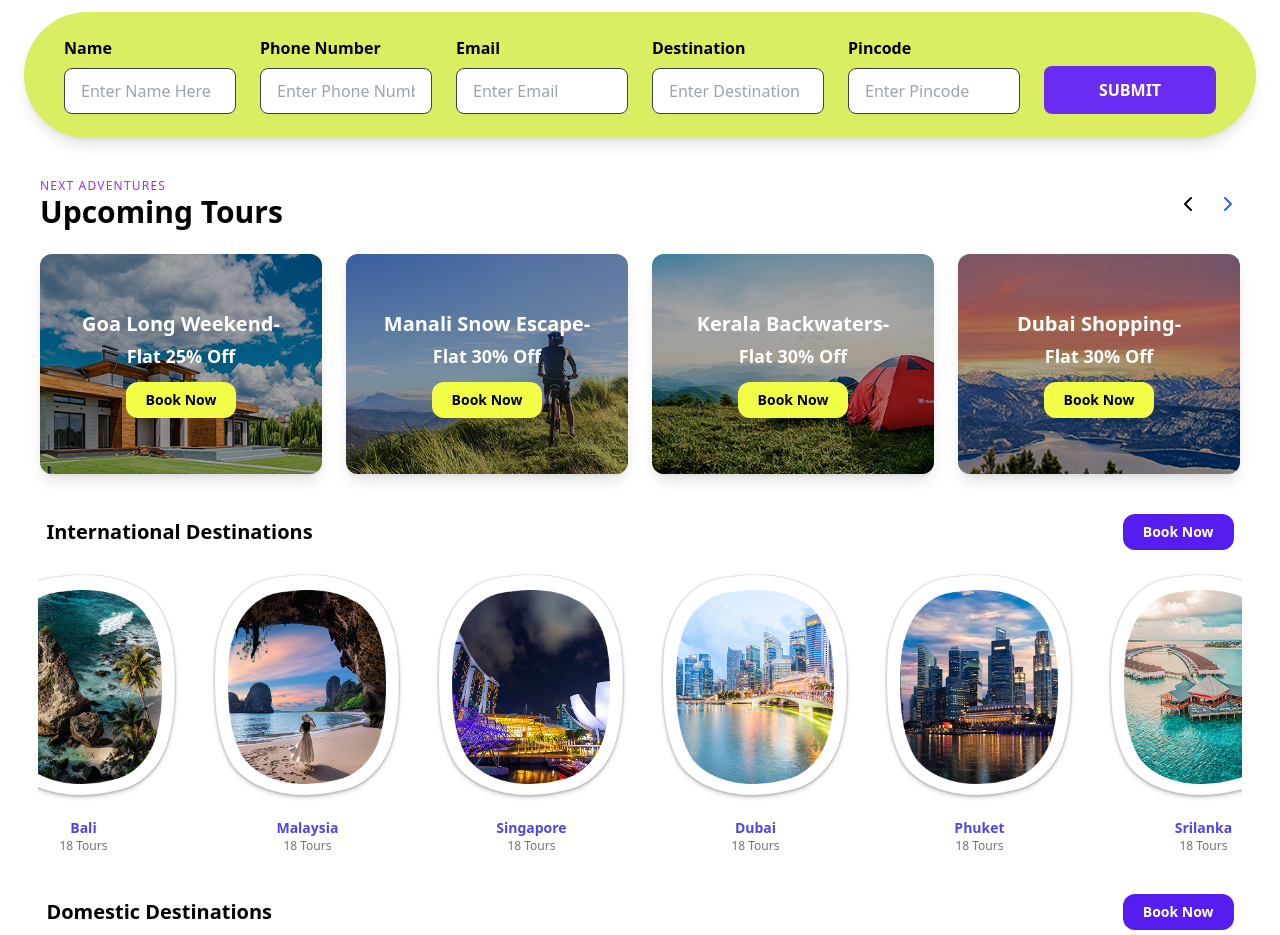
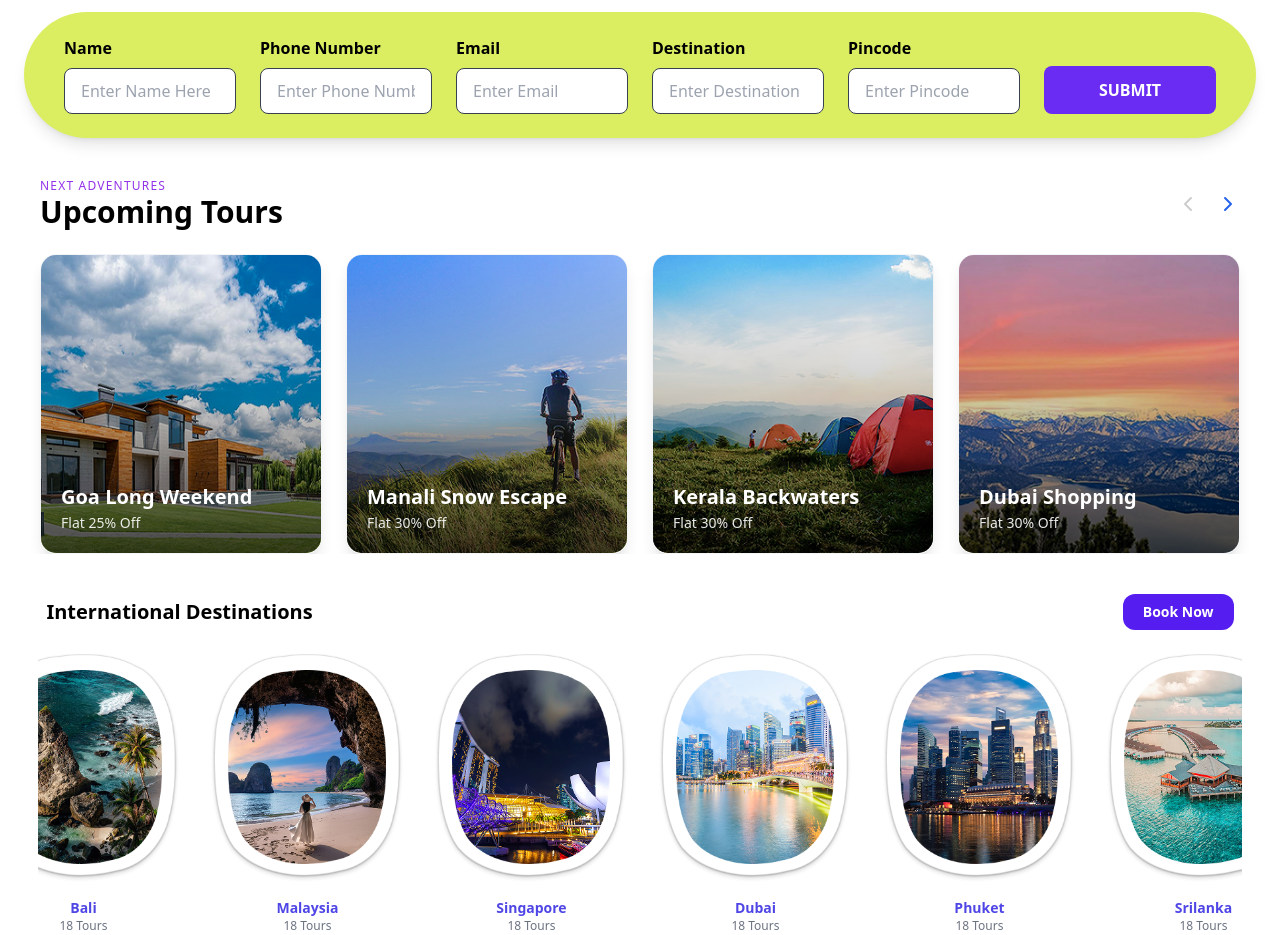
Before and after one commit to markwaveai/marktours_dashboard, a React (Vite) app: page /tour-services in a window 1280 px wide. Shown: the part 820-1755 px from the top of the page. Built offline with nearby package versions, Linux system fonts and the light colour scheme.

Commit message:
add changes

```diff
--- a/package.json
+++ b/package.json
@@ -17,6 +17,7 @@
     "@tailwindcss/vite": "^4.1.18",
     "axios": "^1.13.2",
     "date-fns": "^4.1.0",
+    "framer-motion": "^12.23.26",
     "lucide-react": "^0.562.0",
     "react": "^19.2.0",
     "react-dom": "^19.2.0",
--- a/src/components/Hero/UpcomingTours.jsx
+++ b/src/components/Hero/UpcomingTours.jsx
@@ -1,55 +1,42 @@
-import { useState } from "react";
+import { useState, useEffect } from "react";
 import { ChevronLeft, ChevronRight } from "lucide-react";
+import { motion } from "framer-motion";
 import BookNowButton from "../BookNowButton";
-import BookingModal from "../BookingModal"; // 👈 ADD THIS
+import BookingModal from "../BookingModal";
 
 const tours = [
-  {
-    title: "Goa Long Weekend-",
-    offer: "Flat 25% Off",
-    image: "/assets/images/adventures/adv1.png",
-  },
-  {
-    title: "Manali Snow Escape-",
-    offer: "Flat 30% Off",
-    image: "/assets/images/adventures/adv2.png",
-  },
-  {
-    title: "Kerala Backwaters-",
-    offer: "Flat 30% Off",
-    image: "/assets/images/adventures/adv3.png",
-  },
-  {
-    title: "Dubai Shopping-",
-    offer: "Flat 30% Off",
-    image: "/assets/images/adventures/adv4.png",
-  },
-  {
-    title: "Bali Island Escape-",
-    offer: "Flat 20% Off",
-    image: "/assets/images/adventures/adv5.png",
-  },
+  { title: "Goa Long Weekend", offer: "Flat 25% Off", image: "/assets/images/adventures/adv1.png" },
+  { title: "Manali Snow Escape", offer: "Flat 30% Off", image: "/assets/images/adventures/adv2.png" },
+  { title: "Kerala Backwaters", offer: "Flat 30% Off", image: "/assets/images/adventures/adv3.png" },
+  { title: "Dubai Shopping", offer: "Flat 30% Off", image: "/assets/images/adventures/adv4.png" },
+  { title: "Bali Island Escape", offer: "Flat 20% Off", image: "/assets/images/adventures/adv5.png" },
 ];
 
-const VISIBLE_CARDS = 4;
+const GAP = 24;
 
 export default function UpcomingTours() {
   const [startIndex, setStartIndex] = useState(0);
+  const [openModal, setOpenModal] = useState(false);
+  const [flippedIndex, setFlippedIndex] = useState(null);
+  const [cardsToShow, setCardsToShow] = useState(4);
 
-  // ✅ MODAL STATE
-  const [openModal, setOpenModal] = useState(false);
+  useEffect(() => {
+    const updateCards = () => {
+      if (window.innerWidth >= 1024) setCardsToShow(4);
+      else if (window.innerWidth >= 768) setCardsToShow(2);
+      else setCardsToShow(1);
+    };
+    updateCards();
+    window.addEventListener("resize", updateCards);
+    return () => window.removeEventListener("resize", updateCards);
+  }, []);
 
   const canGoLeft = startIndex > 0;
-  const canGoRight = startIndex + VISIBLE_CARDS < tours.length;
-
-  const visibleTours = tours.slice(
-    startIndex,
-    startIndex + VISIBLE_CARDS
-  );
+  const canGoRight = startIndex < tours.length - cardsToShow;
 
   return (
     <>
-      <section className="w-full px-4 md:px-10 2xl:px-24 py-10">
+      <section className="w-full px-4 md:px-10 2xl:px-24 py-10 overflow-hidden">
         {/* Header */}
         <div className="flex justify-between items-center mb-6">
           <div>
@@ -64,73 +51,108 @@ export default function UpcomingTours() {
           {/* Arrows */}
           <div className="flex gap-4">
             <ChevronLeft
-              onClick={() => canGoLeft && setStartIndex(startIndex - 1)}
-              className={`text-2xl transition
-                ${
-                  canGoLeft
-                    ? "text-blue-600 cursor-pointer"
-                    : "text-black cursor-not-allowed"
-                }
-              `}
+              onClick={() => canGoLeft && setStartIndex((i) => i - 1)}
+              className={`text-2xl transition duration-300 ${canGoLeft ? "text-blue-600 cursor-pointer hover:scale-125" : "text-black/20 cursor-not-allowed"
+                }`}
             />
             <ChevronRight
-              onClick={() => canGoRight && setStartIndex(startIndex + 1)}
-              className={`text-2xl transition
-                ${
-                  canGoRight
-                    ? "text-blue-600 cursor-pointer"
-                    : "text-black cursor-not-allowed"
-                }
-              `}
+              onClick={() => canGoRight && setStartIndex((i) => i + 1)}
+              className={`text-2xl transition duration-300 ${canGoRight ? "text-blue-600 cursor-pointer hover:scale-125" : "text-black/20 cursor-not-allowed"
+                }`}
             />
           </div>
         </div>
 
-        {/* Cards */}
-        <div className="grid grid-cols-1 sm:grid-cols-2 lg:grid-cols-4 gap-6">
-          {visibleTours.map((tour, i) => (
+        {/* Carousel Container */}
+        <div className="overflow-hidden mx-[-12px]">
+          <motion.div
+            animate={{
+              x: -(startIndex * (100 / cardsToShow)) + "%",
+            }}
+            transition={{ duration: 0.6, ease: "easeInOut" }}
+            className="flex"
+          >
+            {tours.map((tour, i) => {
+              const isFlipped = flippedIndex === i;
+
+              return (
                 <div
                   key={i}
-              className="
-                h-[180px]
-                md:h-[220px]
-                2xl:h-[260px]
-                rounded-xl
-                overflow-hidden
-                relative
-                group
-                shadow-lg
-              "
+                  style={{
+                    flex: `0 0 ${100 / cardsToShow}%`,
+                    perspective: "1000px"
+                  }}
+                  className="px-3 h-[260px] md:h-[300px]"
+                  onMouseEnter={() => setFlippedIndex(i)}
+                  onMouseLeave={() => setFlippedIndex(null)}
+                  onClick={() => setFlippedIndex(isFlipped ? null : i)}
+                >
+                  {/* Flip Wrapper */}
+                  <div
+                    className="relative w-full h-full transition-transform duration-700 cursor-pointer"
+                    style={{
+                      transformStyle: "preserve-3d",
+                      transform: isFlipped ? "rotateY(180deg)" : "rotateY(0deg)",
+                    }}
+                  >
+                    {/* FRONT SIDE */}
+                    <div
+                      className="absolute inset-0 rounded-2xl overflow-hidden shadow-lg border border-gray-100"
+                      style={{ backfaceVisibility: "hidden" }}
                     >
                       <img
                         src={tour.image}
                         alt={tour.title}
-                className="w-full h-full object-cover group-hover:scale-110 transition duration-500"
+                        className="w-full h-full object-cover"
                       />
-
-              <div className="absolute inset-0 bg-black/35" />
-
-              <div className="absolute inset-0 flex flex-col justify-center items-center text-center text-white px-4">
-                <h3 className="text-lg md:text-xl font-bold">
+                      <div className="absolute inset-0 bg-gradient-to-t from-black/70 via-black/20 to-transparent" />
+                      <div className="absolute bottom-0 left-0 right-0 p-5 text-white">
+                        <h3 className="text-xl font-bold leading-tight">
                           {tour.title}
                         </h3>
-                <p className="text-lg font-bold mt-1">
+                        <p className="text-sm font-medium opacity-90 mt-1">
                           {tour.offer}
                         </p>
+                      </div>
+                    </div>
 
-                {/* ✅ OPEN MODAL ON CLICK */}
+                    {/* BACK SIDE */}
+                    <div
+                      className="absolute inset-0 rounded-2xl bg-indigo-950 text-white flex flex-col justify-center items-center text-center px-6 shadow-xl"
+                      style={{
+                        backfaceVisibility: "hidden",
+                        transform: "rotateY(180deg)",
+                      }}
+                    >
+                      <h3 className="text-xl font-bold mb-2">
+                        {tour.title}
+                      </h3>
+                      <div className="w-12 h-1 bg-yellow-400 rounded-full mb-4" />
+                      <p className="text-sm font-semibold text-yellow-400 mb-3">
+                        {tour.offer}
+                      </p>
+                      <p className="text-xs text-gray-300 mb-6 leading-relaxed line-clamp-3">
+                        Experience the best of {tour.title} with our curated adventure packages. Perfectly planned for your next getaway.
+                      </p>
+
                       <BookNowButton
                         variant="yellow"
-                  className="mt-3 p-2 rounded-full"
-                  onClick={() => setOpenModal(true)}
+                        className="px-8 py-2.5 rounded-full font-bold text-sm shadow-lg hover:bg-yellow-300 transition-colors"
+                        onClick={(e) => {
+                          e.stopPropagation();
+                          setOpenModal(true);
+                        }}
                       />
                     </div>
                   </div>
-          ))}
+                </div>
+              );
+            })}
+          </motion.div>
         </div>
       </section>
 
-      {/* ✅ BOOKING MODAL */}
+      {/* Booking Modal */}
       <BookingModal
         open={openModal}
         onClose={() => setOpenModal(false)}
--- a/src/index.css
+++ b/src/index.css
@@ -599,6 +599,48 @@ body {
   animation: popupClose 0.25s ease-in forwards;
 }
 
+
+/* 🔄 Flip Card Animation */
+.flip-card {
+  perspective: 1000px;
+  background-color: transparent;
+}
+
+.flip-card-inner {
+  position: relative;
+  width: 100%;
+  height: 100%;
+  transition: transform 0.6s;
+  transform-style: preserve-3d;
+}
+
+.flip-card:hover .flip-card-inner {
+  transform: rotateY(180deg);
+}
+
+.flip-card-front,
+.flip-card-back {
+  position: absolute;
+  width: 100%;
+  height: 100%;
+  -webkit-backface-visibility: hidden;
+  backface-visibility: hidden;
+  border-radius: 0.75rem;
+  overflow: hidden;
+}
+
+.flip-card-back {
+  background: linear-gradient(135deg, #1e293b 0%, #0f172a 100%);
+  color: white;
+  transform: rotateY(180deg);
+  display: flex;
+  flex-direction: column;
+  justify-content: center;
+  align-items: center;
+  padding: 1.5rem;
+}
+
+/* Utilities */
 .no-scrollbar::-webkit-scrollbar {
   display: none;
 }
@@ -608,44 +650,7 @@ body {
   scrollbar-width: none;
 }
 
-/* HIDE SCROLLBAR (SAFETY) */
-.no-scrollbar::-webkit-scrollbar {
-  display: none;
-}
-.no-scrollbar {
-  -ms-overflow-style: none;
-  scrollbar-width: none;
-}
-
-/* INFINITE SCROLL ANIMATION */
-@keyframes loop-scroll {
-  from {
-    transform: translateX(0);
-  }
-  to {
-    transform: translateX(-50%);
-  }
-}
-
-.animate-loop {
-  animation: loop-scroll 30s linear infinite;
-}
-
-/* INFINITE SCROLL */
-@keyframes loop-scroll {
-  from {
-    transform: translateX(0);
-  }
-  to {
-    transform: translateX(-50%);
-  }
-}
-
-.animate-loop {
-  animation: loop-scroll 30s linear infinite;
-}
-
-/* TOP → BOTTOM SHINE EFFECT */
+/* SHINE EFFECT */
 .shine-vertical::before {
   content: "";
   position: absolute;
@@ -653,12 +658,10 @@ body {
   left: 0;
   width: 100%;
   height: 40%;
-  background: linear-gradient(
-    to bottom,
-    transparent,
-    rgba(255, 255, 255, 0.65),
-    transparent
-  );
+  background: linear-gradient(to bottom,
+      transparent,
+      rgba(255, 255, 255, 0.65),
+      transparent);
   pointer-events: none;
 }
 
@@ -670,6 +673,7 @@ body {
   from {
     top: -150%;
   }
+
   to {
     top: 150%;
   }
```
Also changed, not shown: 1 other file (tests, documents, lock files or other folders). Lines whose indentation alone changed are shown as unchanged.
